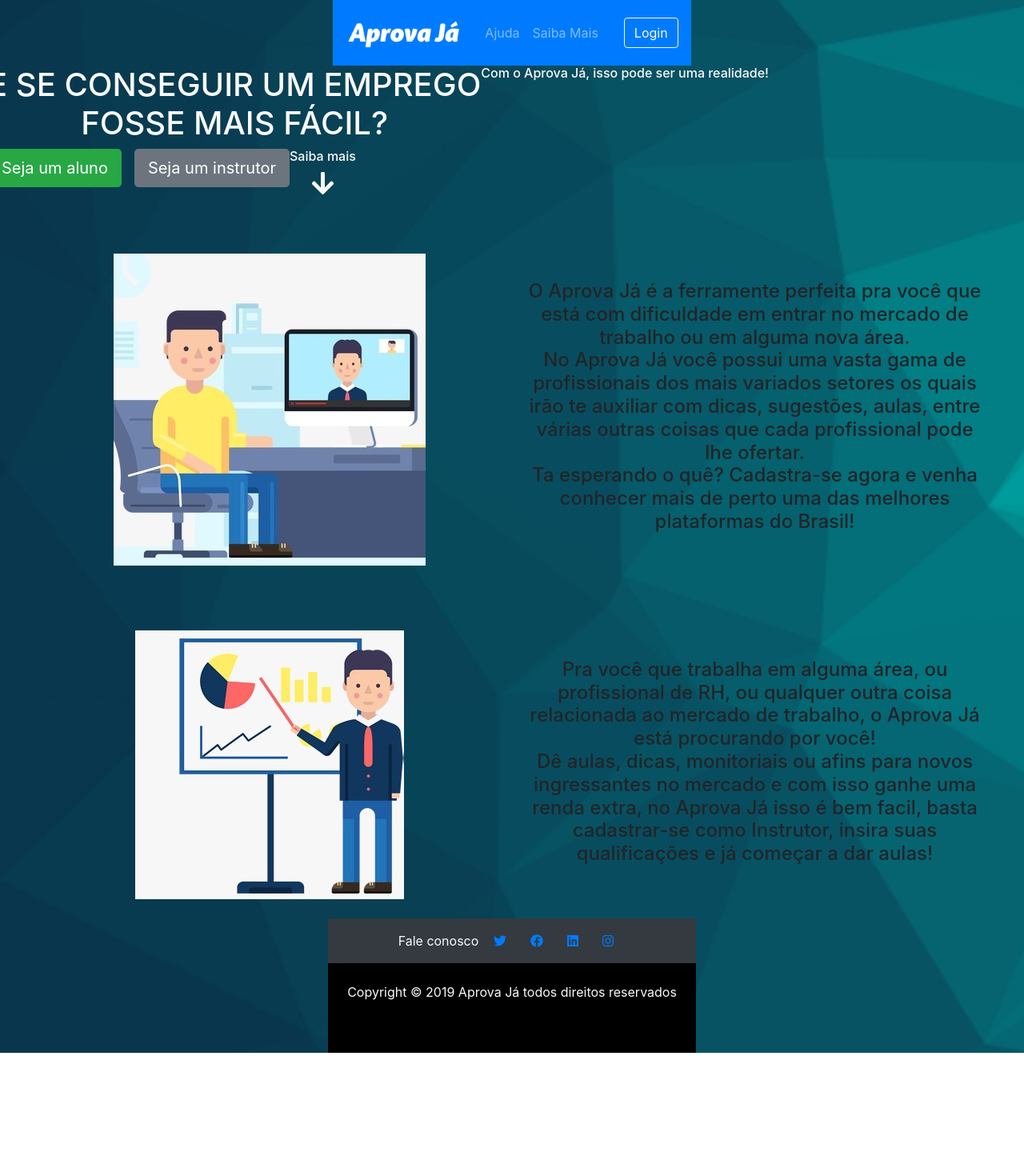
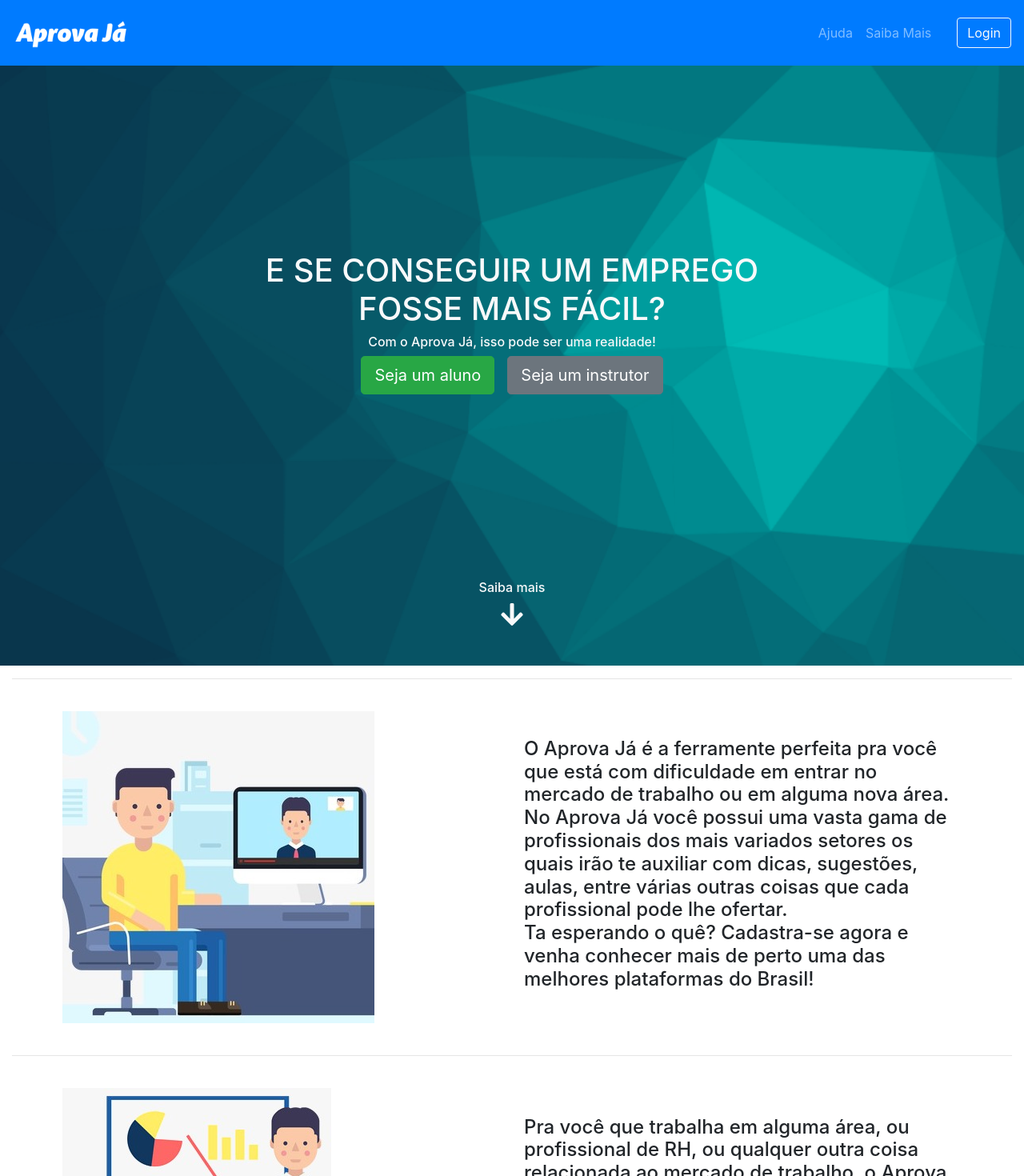
Before and after one commit to brendonhc/aprova-ja, a React (Create React App) app: page / in a window 1280 px wide. Shown: the top 1470 px of the page at 80% size. Before the commit the page ends 1316 px from the top, so only its background shows below. Built offline with nearby package versions, Linux system fonts and the light colour scheme; no server answers; the HTML template or start-up script is replaced by a standard one.

Commit message:
Layout da página inicial concertado e SmoothScroll adicionado

```diff
--- a/public/index.html
+++ b/public/index.html
@@ -24,7 +24,8 @@
   <link rel="stylesheet" href="https://maxcdn.bootstrapcdn.com/bootstrap/4.2.1/css/bootstrap.min.css"
     integrity="sha384-GJzZqFGwb1QTTN6wy59ffF1BuGJpLSa9DkKMp0DgiMDm4iYMj70gZWKYbI706tWS" crossorigin="anonymous" />
 
-  <link rel="stylesheet" href="https://use.fontawesome.com/releases/v5.7.2/css/all.css" integrity="sha384-fnmOCqbTlWIlj8LyTjo7mOUStjsKC4pOpQbqyi7RrhN7udi9RwhKkMHpvLbHG9Sr" crossorigin="anonymous">
+  <link rel="stylesheet" href="https://use.fontawesome.com/releases/v5.7.2/css/all.css"
+    integrity="sha384-fnmOCqbTlWIlj8LyTjo7mOUStjsKC4pOpQbqyi7RrhN7udi9RwhKkMHpvLbHG9Sr" crossorigin="anonymous">
 </head>
 
 <body style="height: 100hv">
@@ -40,6 +41,13 @@
       To begin the development, run `npm start` or `yarn start`.
       To create a production bundle, use `npm run build` or `yarn build`.
     -->
+
+  <!-- SmoothScroll https://github.com/cferdinandi/smooth-scroll -->
+  <script src="https://cdn.jsdelivr.net/gh/cferdinandi/smooth-scroll/dist/smooth-scroll.polyfills.min.js"></script>
+  <script>
+    var scroll = new SmoothScroll('a[href*="#"]');
+  </script>
+
 </body>
 
 </html>
--- a/src/components/Menu/Menu.js
+++ b/src/components/Menu/Menu.js
@@ -14,8 +14,8 @@
         <Navbar.Toggle aria-controls="basic-navbar-nav" inline />
         <Navbar.Collapse id="basic-navbar-nav">
           <Nav className="ml-auto mr-4" >
-            <Nav.Link href="#ajuda">Ajuda </Nav.Link>
-            <Nav.Link href="#sobre">Saiba Mais </Nav.Link>
+            <Nav.Link href="/#ajuda">Ajuda </Nav.Link>
+            <Nav.Link href="/#sobre">Saiba Mais </Nav.Link>
           </Nav>
           <Button variant="outline-light" href="/entrar" >Login</Button>
         </Navbar.Collapse>
--- a/src/pages/Inicio/Inicio.js
+++ b/src/pages/Inicio/Inicio.js
@@ -32,13 +32,14 @@
     };
 
     return (
-      <div className="container-fluid d-flex justify-content-center align-items-center" style={divStyle}>
-
+      <div className="container-fluid">
         <Row>
           <Menu />
         </Row>
 
         <Row>
+          <div className="container-fluid d-flex justify-content-center align-items-center" style={divStyle}>
+
             <h1 className="text-light text-uppercase text-bold mt-auto">E se conseguir um emprego <br />fosse mais fácil?</h1>
             <h6 className="text-light">Com o Aprova Já, isso pode ser uma realidade!</h6>
             <div>
@@ -51,11 +52,13 @@
               <h6 className="mt-auto">Saiba mais</h6>
               <i class="fas fa-arrow-down fa-2x mb-5"></i>
             </a>
+          </div>
+        </Row>
 
         <hr></hr>
 
-          <div className="row py-4 mx-5 align-items-center justify-content-center " id="sobre" >
-            <div className="col"> <img src={aluno}></img></div>
+        <Row className="py-4 mx-5 align-items-center justify-content-center " id="sobre" >
+          <div className="col"> <img src={aluno} alt="Imagem ilustrando a plataforma para os alunos" /></div>
           <div className="col align-items-center justify-content-center ">
 
             <h4>O Aprova Já é a ferramente perfeita pra você que está com dificuldade em entrar no mercado de trabalho
@@ -67,13 +70,13 @@
 
           </div>
 
-          </div>
+        </Row>
 
         <hr></hr>
 
 
-          <div className="row py-4 mx-5 align-items-center justify-content-center " id="sobre" >
-            <div className="col"> <img src={instrutor}></img></div>
+        <Row className="py-4 mx-5 align-items-center justify-content-center " id="sobre" >
+          <div className="col"> <img src={instrutor} alt="Imagem ilustrando a plataforma para os Instrutores" /></div>
           <div className="col align-items-center justify-content-center ">
 
             <h4>Pra você que trabalha em alguma área, ou profissional de RH, ou qualquer outra coisa relacionada
@@ -81,8 +84,6 @@
               Dê aulas, dicas, monitoriais ou afins para novos ingressantes no mercado e com isso ganhe uma renda extra,
               no Aprova Já isso é bem facil, basta cadastrar-se como Instrutor, insira suas qualificações e já começar a dar aulas!
             </h4>
-
-            </div>
 
           </div>
 
```
Lines whose indentation alone changed are shown as unchanged.
